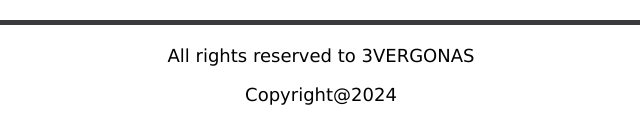
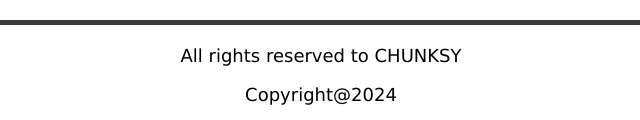
Before and after one commit to chunksy/chunksy.github.io, a plain HTML site: page index.html in a window 1280 px wide. Shown: the part 1577-1697 px from the top of the page, 319-959 px from the left. Drawn offline with Linux system fonts and the light colour scheme.

Commit message:
Update index.html

```diff
--- a/index.html
+++ b/index.html
@@ -49,7 +49,7 @@
     </div>
 
     <div style="text-align: center;">
-     <p>All rights reserved to 3VERGONAS</p>
+     <p>All rights reserved to CHUNKSY</p>
      <p>Copyright@2024</p>
     </div>
 
```
